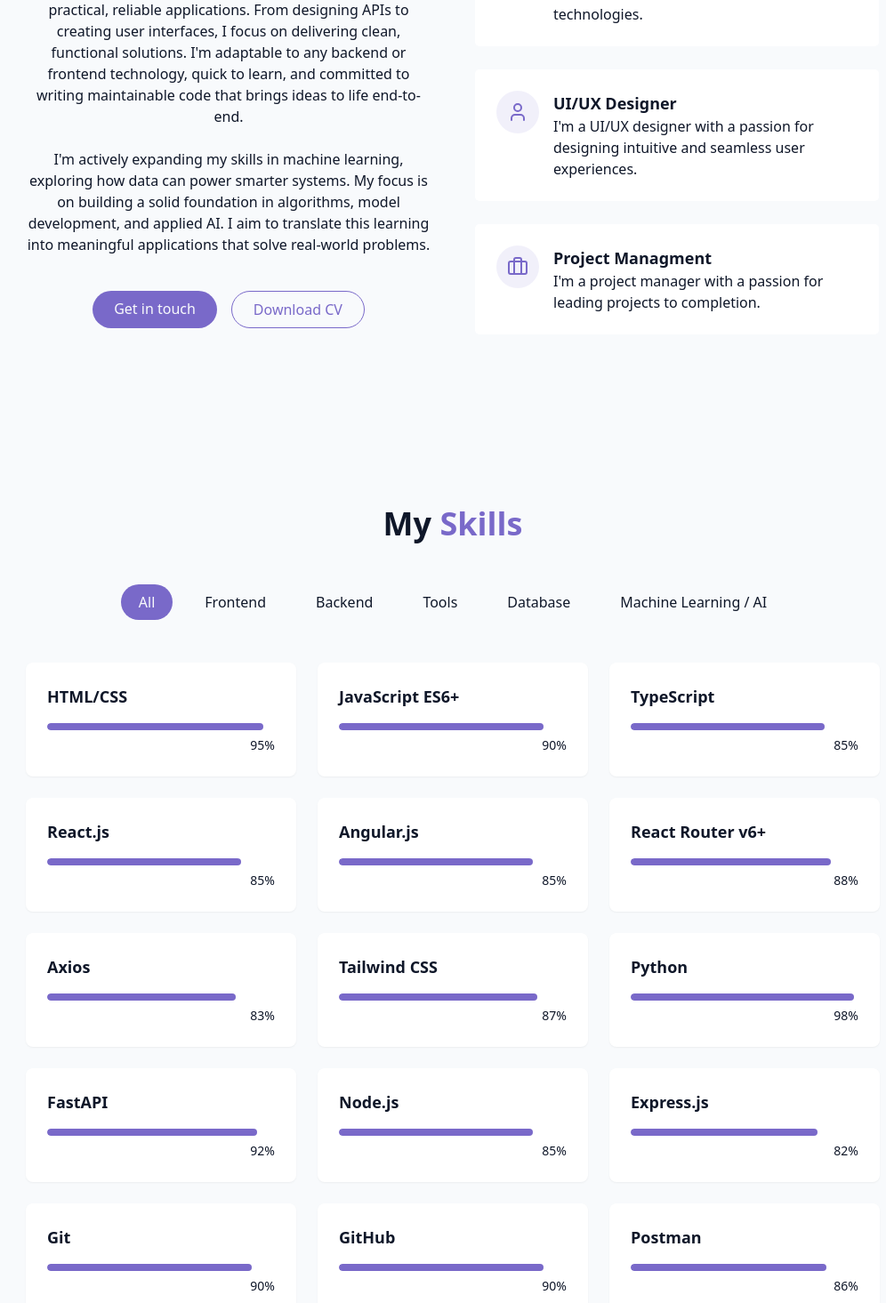
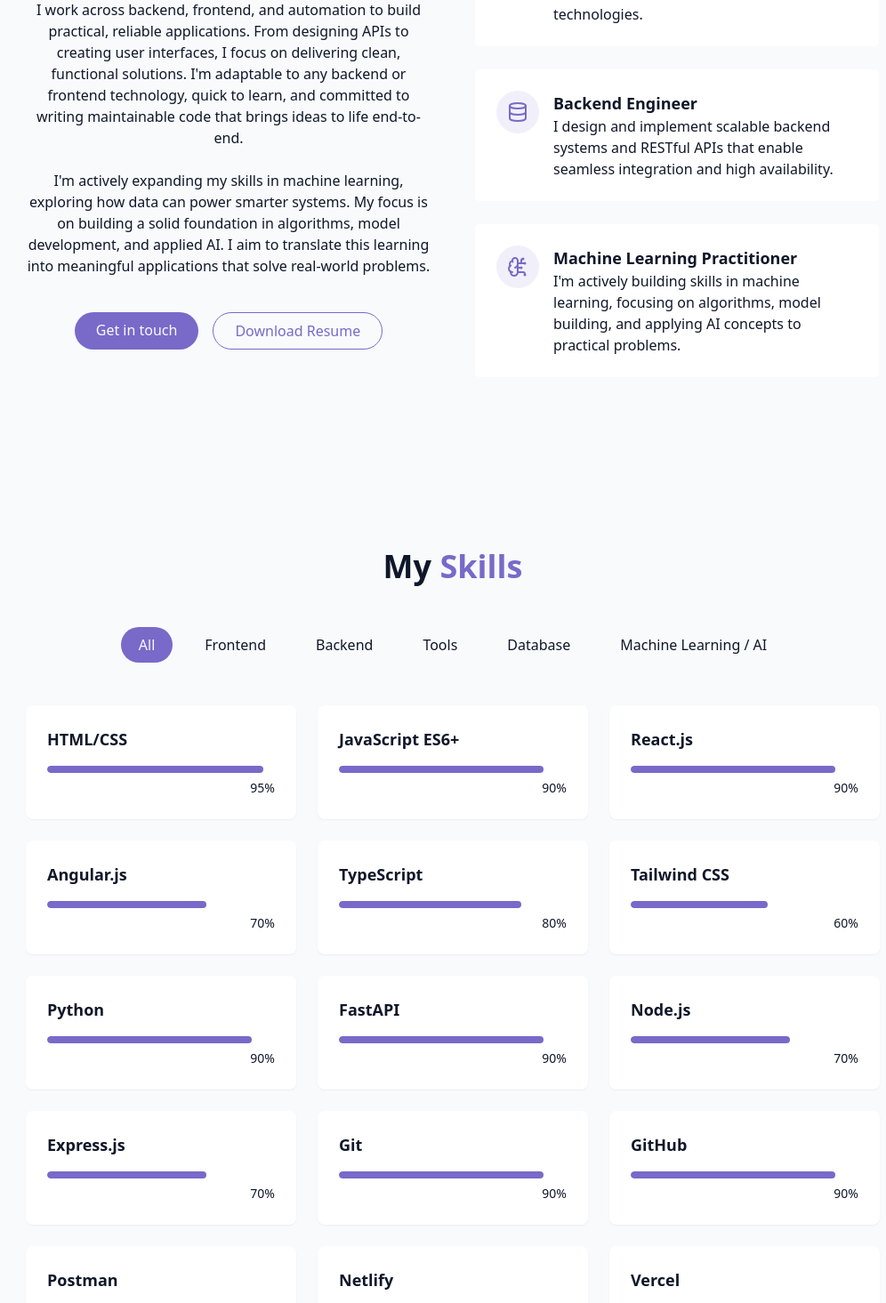
Before and after one commit to abdul-kareem-2410/react-portfolio, a React (Vite) app: page / in a window 1280 px wide. Shown: the part 1105-2570 px from the top of the page at 89% size, without its empty margins (131-1127 px from the left). Built offline with nearby package versions, Linux system fonts and the light colour scheme.

Commit message:
Code changes

```diff
--- a/src/components/AboutSection.jsx
+++ b/src/components/AboutSection.jsx
@@ -1,4 +1,4 @@
-import { Code, User, Briefcase } from "lucide-react";
+import { BrainCircuit, Database, CodeXml } from "lucide-react";
 
 export const AboutSection= () => {
     return (
@@ -27,8 +27,9 @@ export const AboutSection= () => {
                                     Get in touch
                                 </a>
 
-                                <a href="" className="px-6 py-2 rounded-full border border-primary text-primary hover:bg-primary/10 transition-colors duration-300">
-                                        Download CV
+                                <a href="https://drive.google.com/file/d/16go3YTXmguPpd2oCbIJBljNwv6gL2ouY/view?usp=drive_link" target="_blank"
+                                rel="noopener noreferrer" className="px-6 py-2 rounded-full border border-primary text-primary hover:bg-primary/10 transition-colors duration-300">
+                                Download Resume
                                 </a>
                         </div>
                     </div>
@@ -37,11 +38,11 @@ export const AboutSection= () => {
                     <div className="gradient-border p-6 card-hover">
                         <div className="flex items-start gap-4">
                             <div className="p-3 rounded-full bg-primary/10">
-                            <Code className="w-6 h-6 text-primary" />
+                            <CodeXml className="w-6 h-6 text-primary" />
                             </div>
                             <div className="text-left ">
                                 <h4 className="font-semibold text-lg">Web Developer</h4>
-                                <p className="text-muted-foreground">I'm a web developer with a passion for creating beautiful,
+                                <p className="text-muted-foreground">I'm a full stack web developer skilled in creating beautiful,
                                     responsive and functional websites with modern frameworks and technologies.</p>
                             </div>
                         </div>
@@ -49,23 +50,22 @@ export const AboutSection= () => {
                     <div className="gradient-border p-6 card-hover">
                     <div className="flex items-start gap-4">
                             <div className="p-3 rounded-full bg-primary/10">
-                            <User className="w-6 h-6 text-primary" />
+                            <Database className="w-6 h-6 text-primary" />
                             </div>
                             <div className="text-left ">
-                                <h4 className="font-semibold text-lg">UI/UX Designer</h4>
-                                <p className="text-muted-foreground">I'm a UI/UX designer with a passion for designing intuitive
-                                    and seamless user experiences.</p>
+                                <h4 className="font-semibold text-lg">Backend Engineer</h4>
+                                <p className="text-muted-foreground">I design and implement scalable backend systems and RESTful APIs that enable seamless integration and high availability. </p>
                             </div>
                         </div>
                     </div>
                     <div className="gradient-border p-6 card-hover">
                     <div className="flex items-start gap-4">
                             <div className="p-3 rounded-full bg-primary/10">
-                            <Briefcase className="w-6 h-6 text-primary" />
+                            <BrainCircuit className="w-6 h-6 text-primary" />
                             </div>
                             <div className="text-left ">
-                                <h4 className="font-semibold text-lg">Project Managment</h4>
-                                <p className="text-muted-foreground">I'm a project manager with a passion for leading projects to completion.</p>
+                                <h4 className="font-semibold text-lg">Machine Learning Practitioner</h4>
+                                <p className="text-muted-foreground">I'm actively building skills in machine learning, focusing on algorithms, model building, and applying AI concepts to practical problems.</p>
                             </div>
                         </div>
                     </div>
--- a/src/components/ContactSection.jsx
+++ b/src/components/ContactSection.jsx
@@ -84,19 +84,19 @@ export const ContactSection = () => {
                         <div className="pt-8">
                             <h4 className="font-medium mb-4">Connect with me</h4>
                             <div className="flex space-x-4 justify-center">
-                                <a href="" target="_blank">
+                                <a href="https://www.linkedin.com/in/ab-kareem-baa986303/" target="_blank">
                                     <Linkedin />
                                 </a>
 
-                                <a href="" target="_blank">
+                                <a href="https://x.com/dashingindec" target="_blank">
                                     <Twitter />
                                 </a>
 
-                                <a href="" target="_blank">
+                                <a href="https://www.instagram.com/sherrysviddiary/" target="_blank">
                                     <Instagram/>
                                 </a>
 
-                                <a href="" target="_blank">
+                                <a href="https://www.youtube.com/@sherrysviddiary" target="_blank">
                                     <Youtube />
                                 </a>
                             </div>
@@ -115,7 +115,7 @@ export const ContactSection = () => {
                                     name="name"
                                     required
                                     className="w-full px-4 py-3 rounded-md border border-input bg-background focus:outline-hidden focus:ring-2 focus:ring-primary"
-                                    placeholder="Shehryar..."
+                                    placeholder="Your Name..."
 
                                 />
                             </div>
--- a/src/components/SkillsSection.jsx
+++ b/src/components/SkillsSection.jsx
@@ -6,40 +6,39 @@ const skills = [
     // Frontend
     {name: "HTML/CSS", level: 95, category: "Frontend" },
     {name: "JavaScript ES6+", level: 90, category: "Frontend" },
-    {name: "TypeScript", level: 85, category: "Frontend" },
-    {name: "React.js", level: 85, category: "Frontend" },
-    {name: "Angular.js", level: 85, category: "Frontend" },
-    {name: "React Router v6+", level: 88, category: "Frontend" },
-    {name: "Axios", level: 83, category: "Frontend" },
-    {name: "Tailwind CSS", level: 87, category: "Frontend" },
+    {name: "React.js", level: 90, category: "Frontend" },
+    {name: "Angular.js", level: 70, category: "Frontend" },
+    {name: "TypeScript", level: 80, category: "Frontend" },
+    {name: "Tailwind CSS", level: 60, category: "Frontend" },
 
     // Backend
-    {name: "Python", level: 98, category: "Backend" },
-    {name: "FastAPI", level: 92, category: "Backend" },
-    {name: "Node.js", level: 85, category: "Backend" },
-    {name: "Express.js", level: 82, category: "Backend" },
+    {name: "Python", level: 90, category: "Backend" },
+    {name: "FastAPI", level: 90, category: "Backend" },
+    {name: "Node.js", level: 70, category: "Backend" },
+    {name: "Express.js", level: 70, category: "Backend" },
 
     // Tools & Platforms
     {name: "Git", level: 90, category: "Tools" },
     {name: "GitHub", level: 90, category: "Tools" },
-    {name: "Postman", level: 86, category: "Tools" },
-    {name: "Netlify", level: 84, category: "Tools" },
-    {name: "Google Colab", level: 89, category: "Tools" },
-    {name: "Figma", level: 95, category: "Tools" },
+    {name: "Postman", level: 80, category: "Tools" },
+    {name: "Netlify", level: 70, category: "Tools" },
+    {name: "Vercel", level: 80, category: "Tools" },
+    {name: "Google Colab", level: 80, category: "Tools" },
+    {name: "Figma", level: 90, category: "Tools" },
 
     // Database
-    {name: "SQL Basics", level: 85, category: "Database" },
-    {name: "SQLite", level: 82, category: "Database" },
-    {name: "MongoDB", level: 80, category: "Database" },
+    {name: "SQL Basics", level: 80, category: "Database" },
+    {name: "PostgreSQL", level: 80, category: "Database" },
+    {name: "MongoDB", level: 70, category: "Database" },
 
     // Machine Learning / AI
-    {name: "Pandas", level: 90, category: "Machine Learning / AI" },
-    {name: "NumPy", level: 88, category: "Machine Learning / AI" },
-    {name: "Matplotlib", level: 87, category: "Machine Learning / AI" },
-    {name: "scikit-learn", level: 85, category: "Machine Learning / AI" },
-    {name: "Data Preprocessing", level: 89, category: "Machine Learning / AI" },
-    {name: "Model Evaluation", level: 84, category: "Machine Learning / AI" },
-    {name: "Google Colab" , level: 89, category: "Machine Learning / AI" }
+    {name: "Pandas", level: 70, category: "Machine Learning / AI" },
+    {name: "NumPy", level: 70, category: "Machine Learning / AI" },
+    {name: "Matplotlib", level: 60, category: "Machine Learning / AI" },
+    {name: "scikit-learn", level: 80, category: "Machine Learning / AI" },
+    {name: "Data Preprocessing", level: 80, category: "Machine Learning / AI" },
+    {name: "Model Evaluation", level: 90, category: "Machine Learning / AI" },
+    {name: "Google Colab" , level: 80, category: "Machine Learning / AI" }
 
 ]
 
--- a/src/components/StarBackground.jsx
+++ b/src/components/StarBackground.jsx
@@ -40,7 +40,7 @@ export const StarBackground = () => {
     };
 
     const generateMeteors = () => {
-        const numberOfMeteors = 4;
+        const numberOfMeteors = 5;
         const newMeteors = []
 
         for (let i=0; i < numberOfMeteors; i++) {
```
